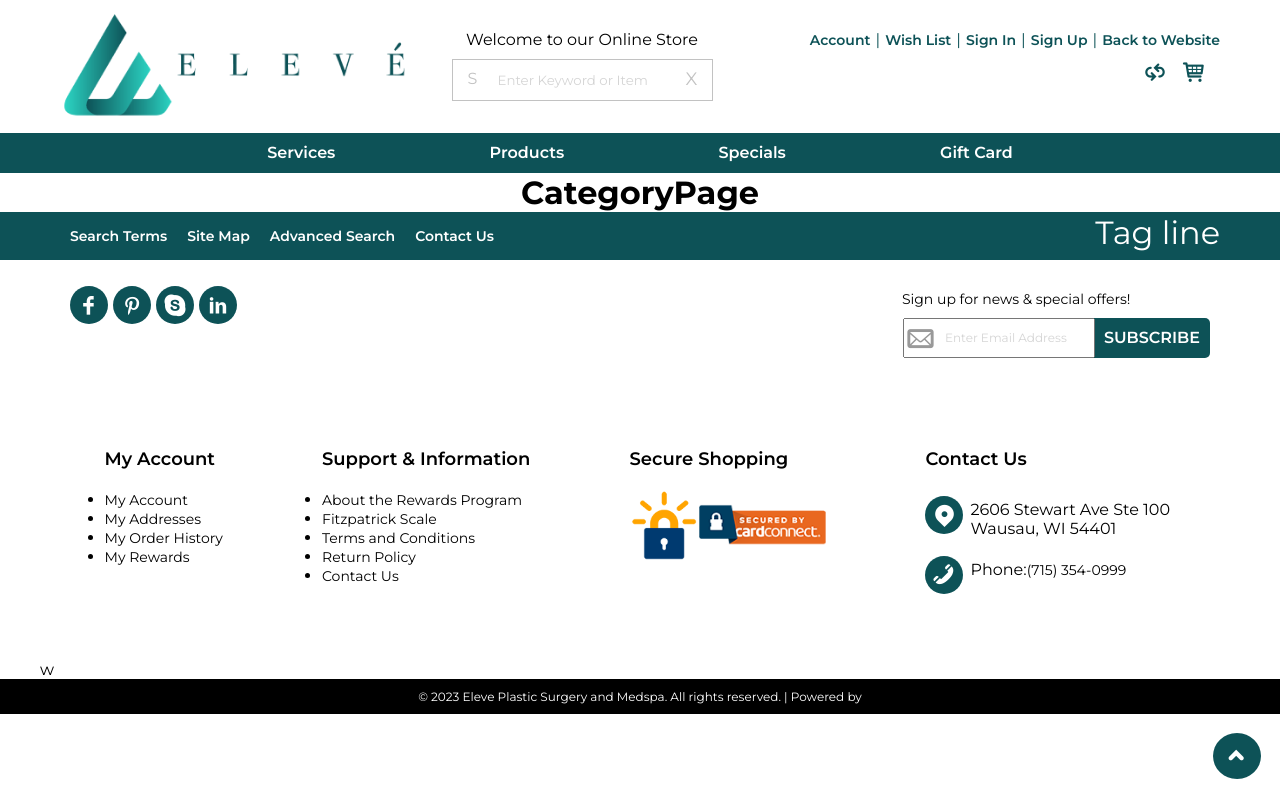
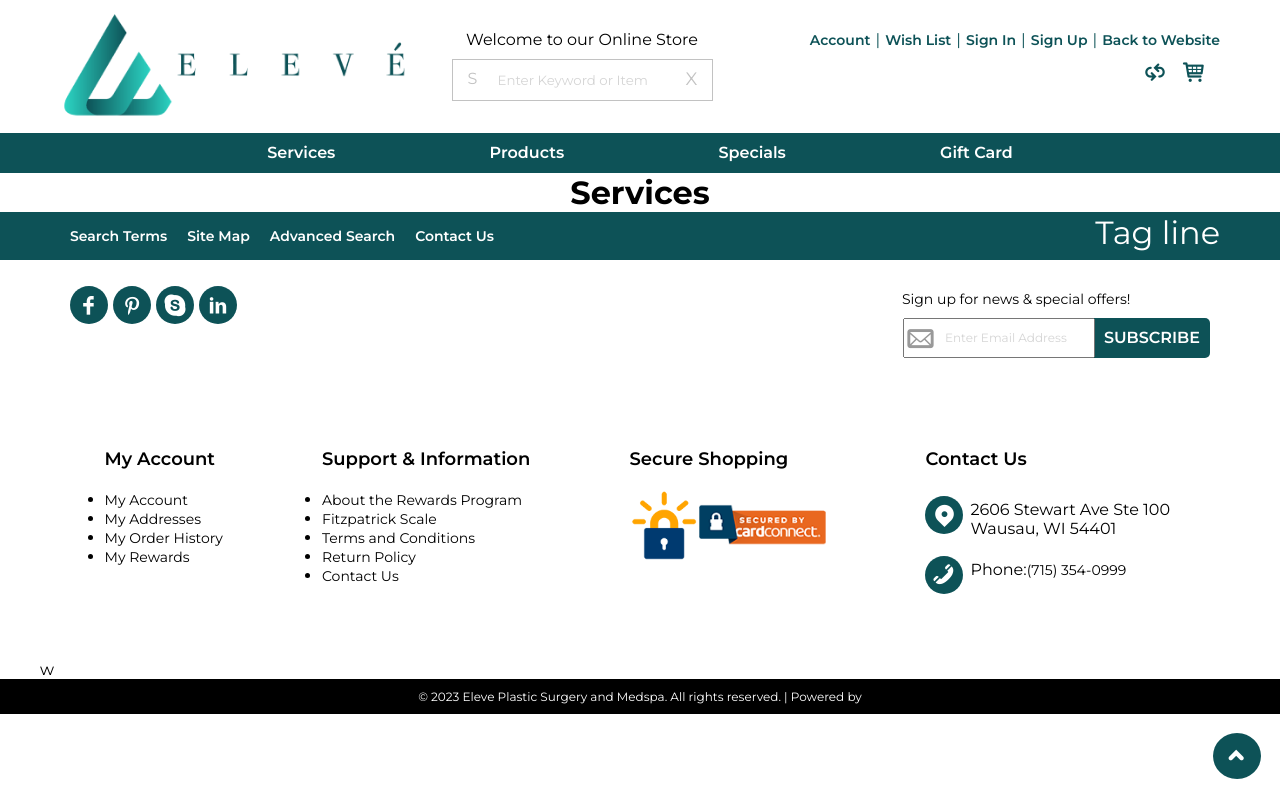
Before and after one commit to Yurella86/shop-derm-react, a React (Create React App) app: page /category/services in a window 1280 px wide. Built offline with nearby package versions, Linux system fonts and the light colour scheme; no server answers.

Commit message:
added all page of categories in mine menu

```diff
--- a/src/app/App.js
+++ b/src/app/App.js
@@ -1,6 +1,21 @@
 // import './style/extend.scss';
 import { Route, Routes } from 'react-router-dom';
-import { Header, Home, Cart, ComparePage, CategoryPage, Account, Footer } from '../components'
+import {
+  Header,
+  Categories,
+  MiniCart,
+  Compare,
+  HeaderNavMenu,
+  Home,
+  Cart,
+  ComparePage,
+  Services,
+  Products,
+  Specials,
+  GiftCard,
+  Account,
+  Footer
+} from '../components'
 import '../style/extend.scss'
 import CartProvider from '../store/cart-provider';
 import ProductProvider from '../store/ProductApi/productProvider';
@@ -23,7 +38,10 @@ function App() {
               <Route path='/' element={<Home />} />
               <Route path='/cart' element={<Cart />} />
               <Route path='/compare' element={<ComparePage />} />
-              <Route exact path='/category/services' element={<CategoryPage />} />
+              <Route exact path='/category/services' element={<Services />} />
+              <Route exact path='/category/products' element={<Products />} />
+              <Route exact path='/category/specials' element={<Specials />} />
+              <Route exact path='/category/gift_card' element={<GiftCard />} />
               <Route exact path='/account' element={<Account />} />
             </Routes>
           </main>
--- /dev/null
+++ b/src/components/Pages/Category/gift-card.jsx
@@ -0,0 +1,11 @@
+import React from 'react';
+
+const GiftCard = () => {
+    return (
+        <div>
+            <h1 style={{ 'width': 'fit-content', 'margin': '0 auto' }}>GiftCard</h1>
+        </div>
+    );
+};
+
+export default GiftCard;
--- /dev/null
+++ b/src/components/Pages/Category/products.jsx
@@ -0,0 +1,11 @@
+import React from 'react';
+
+const Products = () => {
+    return (
+        <div>
+            <h1 style={{ 'width': 'fit-content', 'margin': '0 auto' }}>Products</h1>
+        </div>
+    );
+};
+
+export default Products;
--- /dev/null
+++ b/src/components/Pages/Category/services.jsx
@@ -0,0 +1,11 @@
+import React from 'react';
+
+const Services = () => {
+    return (
+        <div>
+            <h1 style={{ 'width': 'fit-content', 'margin': '0 auto' }}>Services</h1>
+        </div>
+    );
+};
+
+export default Services;
--- /dev/null
+++ b/src/components/Pages/Category/specials.jsx
@@ -0,0 +1,11 @@
+import React from 'react';
+
+const Specials = () => {
+    return (
+        <div>
+            <h1 style={{ 'width': 'fit-content', 'margin': '0 auto' }}>Specials</h1>
+        </div>
+    );
+};
+
+export default Specials;
--- a/src/components/Pages/category.jsx
+++ /dev/null
@@ -1,11 +0,0 @@
-import React from 'react';
-
-const CategoryPage = () => {
-    return (
-        <div>
-            <h1 style={{ 'width': 'fit-content', 'margin': '0 auto' }}>CategoryPage</h1>
-        </div>
-    );
-};
-
-export default CategoryPage;
```
Also changed, not shown: src/components/index.js (+8 -2 lines).
